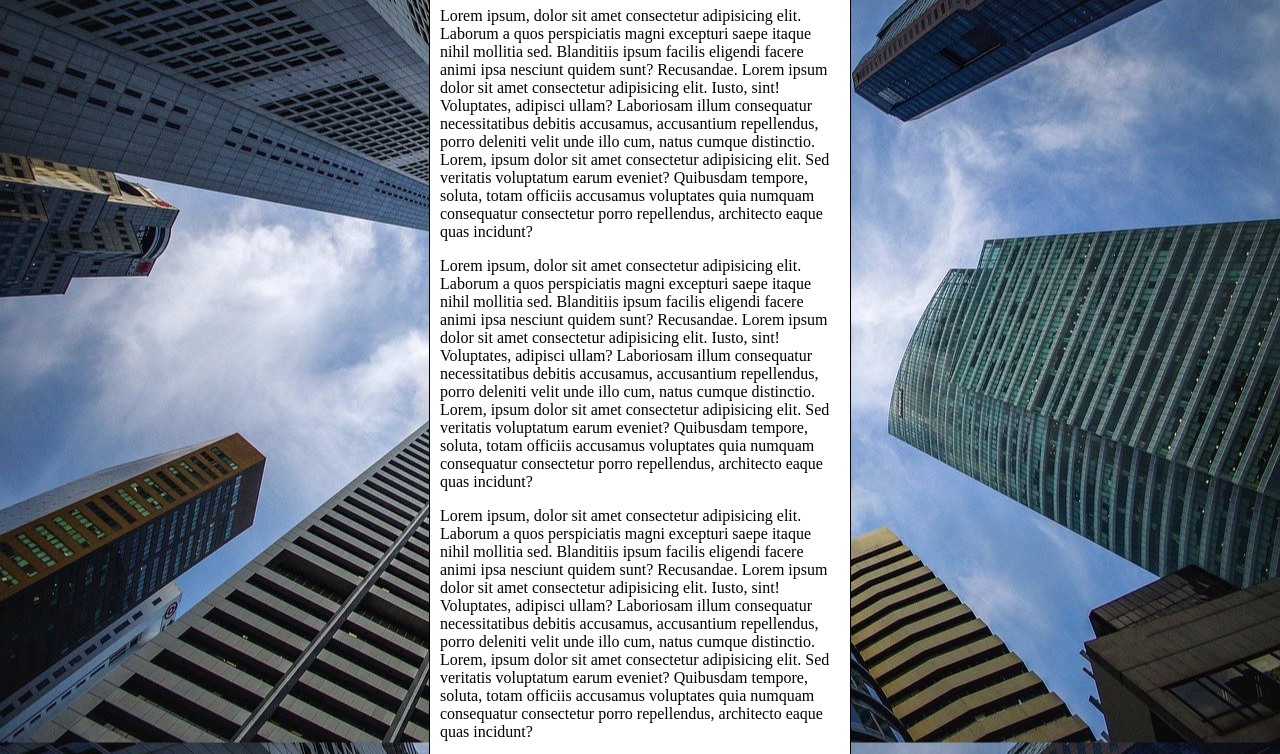
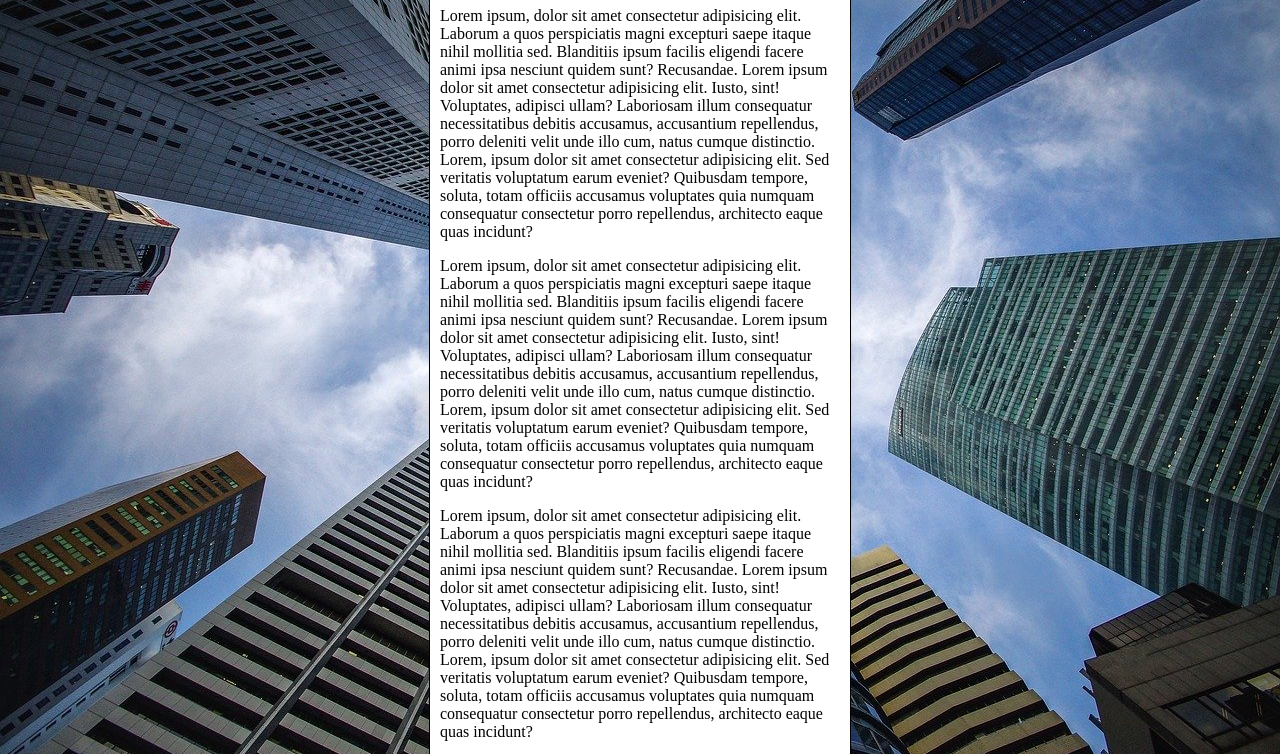
Before and after one commit to CarlosEduardodeSousa/html-css, a plain HTML site: page Exercicios/ex022/fundo006.html in a window 1280 px wide. Shown: the part 92-846 px from the top of the page. Drawn offline with Linux system fonts and the light colour scheme.

Commit message:
Update fundo006.html

```diff
--- a/Exercicios/ex022/fundo006.html
+++ b/Exercicios/ex022/fundo006.html
@@ -4,20 +4,28 @@
     <meta charset="UTF-8">
     <meta name="viewport" content="width=device-width, initial-scale=1.0">
     <link rel="shortcut icon" href="imagens/favicon3.ico" type="image/x-icon">
-    <title>Teste de Tamanho de Imagem</title>
+    <title>Fundo fixo de tela</title>
     <style>
         body{
             height: 100vh;
-            background-color: black;
+            /*background-color: black;
             background-image: url(imagens/wallpaper002.jpg);
             background-position: center center;
             background-repeat: repeat-y;
+            background-size: cover;
+            background-attachment: fixed;*/
+
+            /*Shorthand - background
+                color > image > position > repeat > [size] > attachment
+            */
+
+            background: black url(imagens/wallpaper002.jpg) center center no-repeat fixed;
             background-size: cover;
         }
 
         main{
             background-color: white;
-            width: 400px;
+            max-width: 400px;
             padding: 10px;
             margin: auto;
             border: 1px solid black;
```
